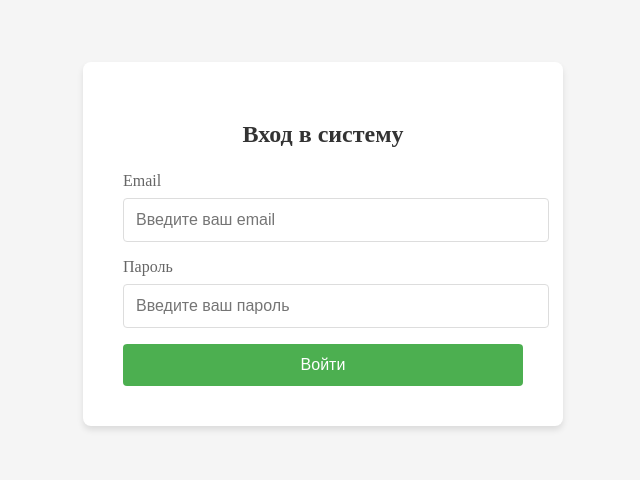
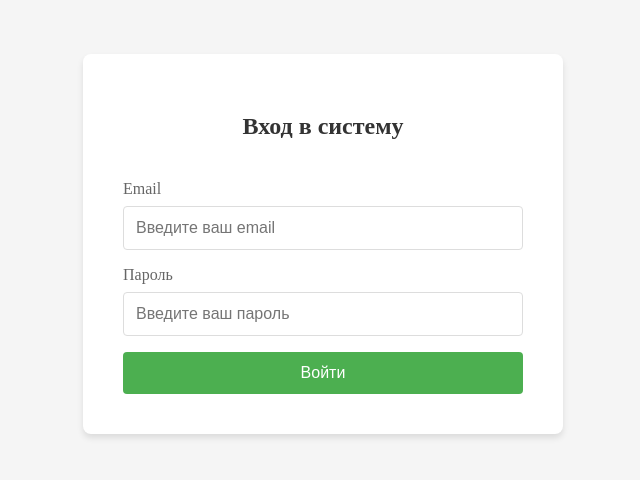
Before and after one commit to Rend-y/hacaton-2025, a Vue app in the folder Frontend/: page /admin/login in a window 1280 px wide. Shown: the part 164-644 px from the top of the page, without its empty margins (325-965 px from the left). Built offline with nearby package versions, Linux system fonts and the light colour scheme; the HTML template or start-up script is replaced by a standard one.

Commit message:
Обновлены стили компонента Login.vue: добавлены flexbox-свойства для улучшения компоновки, изменена ширина .form-group и добавлено box-sizing для input элементов.

```diff
--- a/Frontend/src/views/Login.vue
+++ b/Frontend/src/views/Login.vue
@@ -73,6 +73,9 @@ body {
   box-shadow: 0 4px 6px rgba(0, 0, 0, 0.1);
   width: min(400px, 90%);
   margin: 0 auto;
+  display: flex;
+  flex-direction: column;
+  gap: 1rem;
 }
 
 @media (max-width: 480px) {
@@ -88,7 +91,7 @@ h2 {
 }
 
 .form-group {
-  margin-bottom: 1rem;
+  width: 100%;
 }
 
 label {
@@ -103,6 +106,7 @@ input {
   border: 1px solid #ddd;
   border-radius: 4px;
   font-size: 1rem;
+  box-sizing: border-box;
 }
 
 input:focus {
@@ -120,6 +124,7 @@ input:focus {
   font-size: 1rem;
   cursor: pointer;
   transition: background-color 0.3s;
+  box-sizing: border-box;
 }
 
 .login-button:hover {
```
